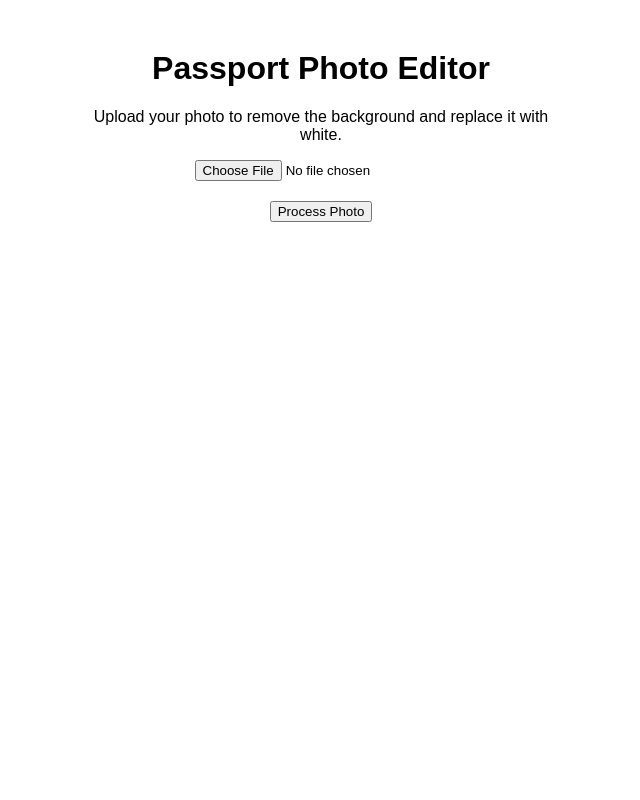
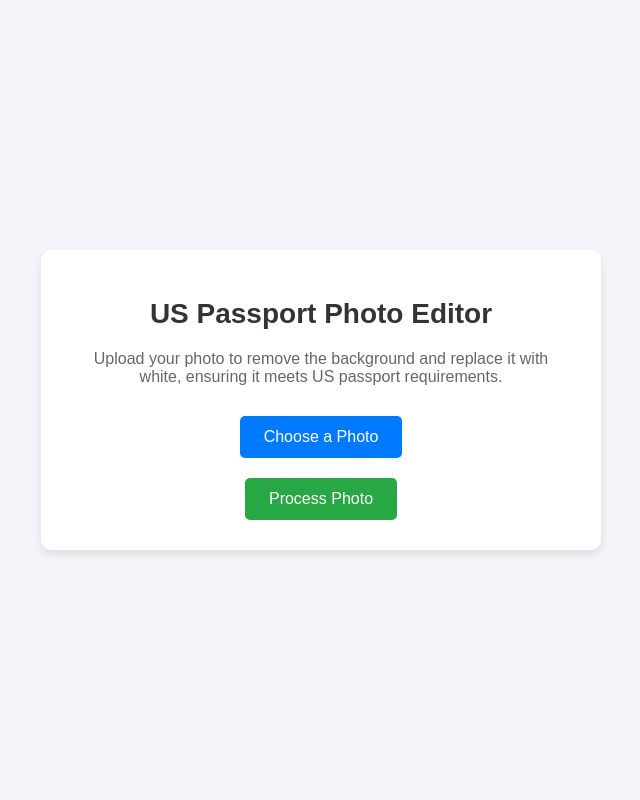
Before and after one commit to asreejithmenon/passport-photo-editor, a Flask app: page / in a window 1280 px wide. Shown: the whole page, without its empty margins (319-959 px from the left). Run offline with Flask 3, Linux system fonts and the light colour scheme.

Commit message:
Update index.html

```diff
--- a/templates/index.html
+++ b/templates/index.html
@@ -3,72 +3,201 @@
 <head>
     <meta charset="UTF-8">
     <meta name="viewport" content="width=device-width, initial-scale=1.0">
-    <title>Passport Photo Editor</title>
+    <title>US Passport Photo Editor</title>
     <style>
+        /* General Styles */
         body {
-            font-family: Arial, sans-serif;
+            font-family: 'Arial', sans-serif;
+            background-color: #f4f4f9;
+            margin: 0;
+            padding: 0;
+            display: flex;
+            justify-content: center;
+            align-items: center;
+            height: 100vh;
+        }
+
+        .container {
+            background-color: #ffffff;
+            border-radius: 10px;
+            box-shadow: 0 4px 8px rgba(0, 0, 0, 0.1);
+            padding: 30px;
+            max-width: 500px;
+            width: 100%;
             text-align: center;
-            margin-top: 50px;
         }
-        .container {
-            max-width: 500px;
-            margin: 0 auto;
-        }
-        input[type="file"] {
+
+        h1 {
+            font-size: 28px;
+            color: #333333;
             margin-bottom: 20px;
         }
-        img {
+
+        p {
+            font-size: 16px;
+            color: #666666;
+            margin-bottom: 30px;
+        }
+
+        /* File Input Styling */
+        .file-input {
+            margin-bottom: 20px;
+        }
+
+        .file-input input[type="file"] {
+            display: none;
+        }
+
+        .file-input label {
+            display: inline-block;
+            background-color: #007bff;
+            color: #ffffff;
+            padding: 12px 24px;
+            border-radius: 5px;
+            cursor: pointer;
+            font-size: 16px;
+            transition: background-color 0.3s ease;
+        }
+
+        .file-input label:hover {
+            background-color: #0056b3;
+        }
+
+        /* Button Styling */
+        button {
+            background-color: #28a745;
+            color: #ffffff;
+            border: none;
+            padding: 12px 24px;
+            border-radius: 5px;
+            font-size: 16px;
+            cursor: pointer;
+            transition: background-color 0.3s ease;
+        }
+
+        button:hover {
+            background-color: #218838;
+        }
+
+        /* Loading Spinner */
+        .loading {
+            display: none;
+            margin-top: 20px;
+            font-size: 16px;
+            color: #333333;
+        }
+
+        /* Error Message */
+        .error {
+            display: none;
+            margin-top: 20px;
+            font-size: 16px;
+            color: #dc3545;
+        }
+
+        /* Success Message */
+        .success {
+            display: none;
+            margin-top: 20px;
+            font-size: 16px;
+            color: #28a745;
+        }
+
+        /* Processed Image Styling */
+        #resultContainer {
+            display: none;
+            margin-top: 30px;
+        }
+
+        #processedImage {
             max-width: 100%;
+            border-radius: 5px;
+            box-shadow: 0 4px 8px rgba(0, 0, 0, 0.1);
+        }
+
+        /* Download Link Styling */
+        #downloadLink {
+            display: inline-block;
             margin-top: 20px;
-            border: 1px solid #ddd;
-            border-radius: 4px;
-            padding: 5px;
+            background-color: #007bff;
+            color: #ffffff;
+            padding: 12px 24px;
+            border-radius: 5px;
+            text-decoration: none;
+            font-size: 16px;
+            transition: background-color 0.3s ease;
         }
-        .loading {
-            display: none; /* Hide loading spinner by default */
+
+        #downloadLink:hover {
+            background-color: #0056b3;
+        }
+
+        /* Venmo Donation Button */
+        .donation-buttons {
             margin-top: 20px;
         }
-        .error {
-            color: red;
-            margin-top: 20px;
+
+        .donation-buttons a {
+            display: inline-block;
+            margin: 10px;
+            padding: 12px 24px;
+            border-radius: 5px;
+            text-decoration: none;
+            font-size: 16px;
+            transition: background-color 0.3s ease;
         }
-        .success {
-            color: green;
-            margin-top: 20px;
+
+        .donation-buttons .venmo {
+            background-color: #3d95ce;
+            color: #ffffff;
+        }
+
+        .donation-buttons .venmo:hover {
+            background-color: #2c7aaf;
         }
     </style>
 </head>
 <body>
     <div class="container">
-        <h1>Passport Photo Editor</h1>
-        <p>Upload your photo to remove the background and replace it with white.</p>
-        <form id="uploadForm" method="POST" enctype="multipart/form-data">
-            <input type="file" name="file" accept="image/*" required onchange="validateFileSize(this)">
-            <br>
-            <button type="submit">Process Photo</button>
-        </form>
+        <h1>US Passport Photo Editor</h1>
+        <p>Upload your photo to remove the background and replace it with white, ensuring it meets US passport requirements.</p>
 
-        <!-- Loading spinner -->
+        <!-- File Input -->
+        <div class="file-input">
+            <input type="file" name="file" id="fileInput" accept="image/*" required onchange="validateFileSize(this)">
+            <label for="fileInput">Choose a Photo</label>
+        </div>
+
+        <!-- Process Button -->
+        <button type="submit" id="processButton">Process Photo</button>
+
+        <!-- Loading Spinner -->
         <div class="loading" id="loadingSpinner">
             <p>Processing your photo... Please wait.</p>
         </div>
 
-        <!-- Error message -->
-        <div class="error" id="errorMessage" style="display: none;">
+        <!-- Error Message -->
+        <div class="error" id="errorMessage">
             <p>An error occurred while processing the photo. Please try again.</p>
         </div>
 
-        <!-- Success message -->
-        <div class="success" id="successMessage" style="display: none;">
+        <!-- Success Message -->
+        <div class="success" id="successMessage">
             <p>Photo processed successfully! Download your image below.</p>
         </div>
 
-        <!-- Display processed image -->
-        <div id="resultContainer" style="display: none;">
+        <!-- Display Processed Image -->
+        <div id="resultContainer">
             <h2>Processed Photo</h2>
             <img id="processedImage" src="" alt="Processed Photo">
             <br>
             <a id="downloadLink" href="#" download="processed_photo.png">Download Processed Photo</a>
+
+            <!-- Venmo Donation Button -->
+            <div class="donation-buttons">
+                <p>If you found this tool helpful, consider supporting us:</p>
+                <a href="https://venmo.com/Sreejith-Menon" class="venmo" target="_blank">Donate via Venmo</a>
+            </div>
         </div>
     </div>
 
@@ -83,7 +212,7 @@
         }
 
         // Handle form submission
-        document.getElementById("uploadForm").addEventListener("submit", async function (event) {
+        document.getElementById("processButton").addEventListener("click", async function (event) {
             event.preventDefault(); // Prevent default form submission
 
             // Show loading spinner and hide error/success messages
@@ -92,8 +221,8 @@
             document.getElementById("successMessage").style.display = "none";
             document.getElementById("resultContainer").style.display = "none";
 
-            // Get the file from the form
-            const fileInput = document.querySelector('input[type="file"]');
+            // Get the file from the input
+            const fileInput = document.getElementById("fileInput");
             const file = fileInput.files[0];
 
             // Validate file size again (in case the user bypassed the frontend validation)
```
